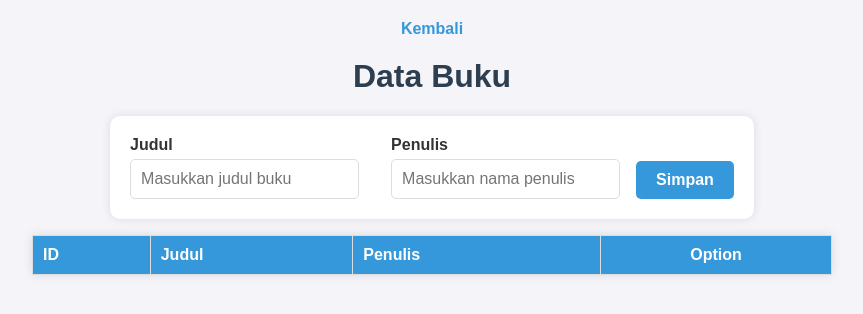
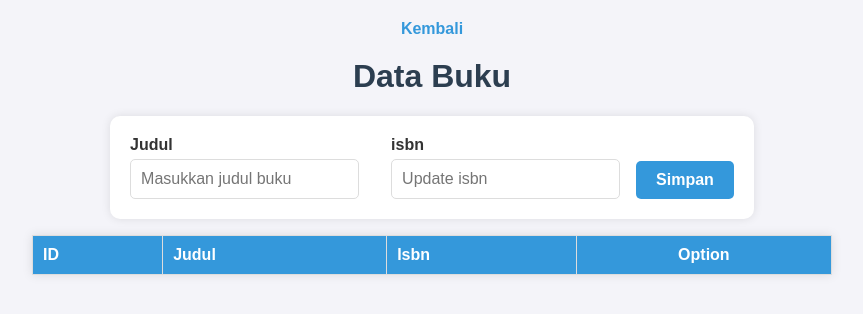
Before and after one commit to RichyJohanness/projectakhir-prak-tcc, a plain HTML site: page buku.html in a window 1280 px wide. Shown: the whole page, without its empty margins (208-1071 px from the left). Drawn offline with nearby package versions, Linux system fonts and the light colour scheme; no server answers.

Commit message:
commit update branch tampilan

```diff
--- a/buku.html
+++ b/buku.html
@@ -139,12 +139,12 @@
         />
       </span>
       <span style="margin-left: 1rem">
-        <label for="penulis">Penulis</label>
+        <label for="isbn">isbn</label>
         <input
           data-id
-          id="penulis"
+          id="isbn"
           type="text"
-          placeholder="Masukkan nama penulis"
+          placeholder="Update isbn"
           required
         />
       </span>
@@ -156,7 +156,7 @@
           <tr>
             <th>ID</th>
             <th>Judul</th>
-            <th>Penulis</th>
+            <th>Isbn</th>
             <th colspan="2">Option</th>
           </tr>
         </thead>
```
